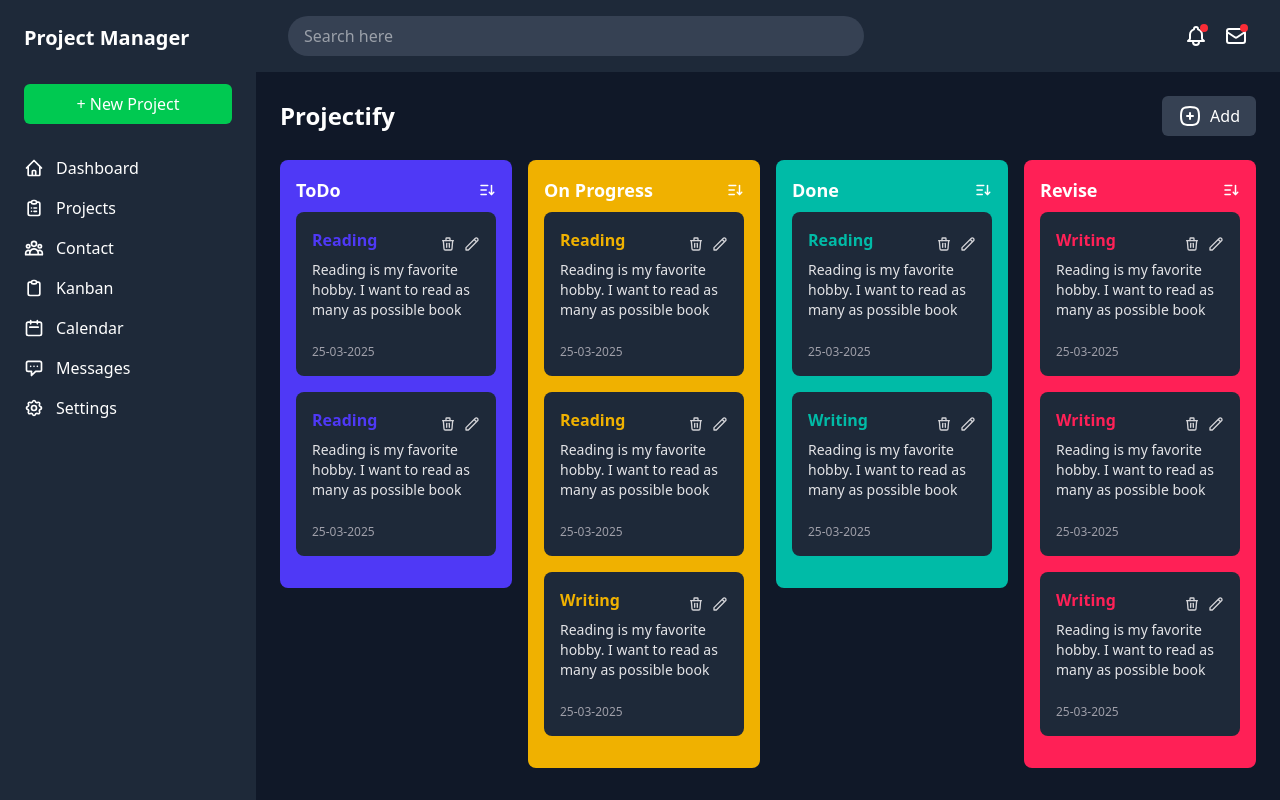
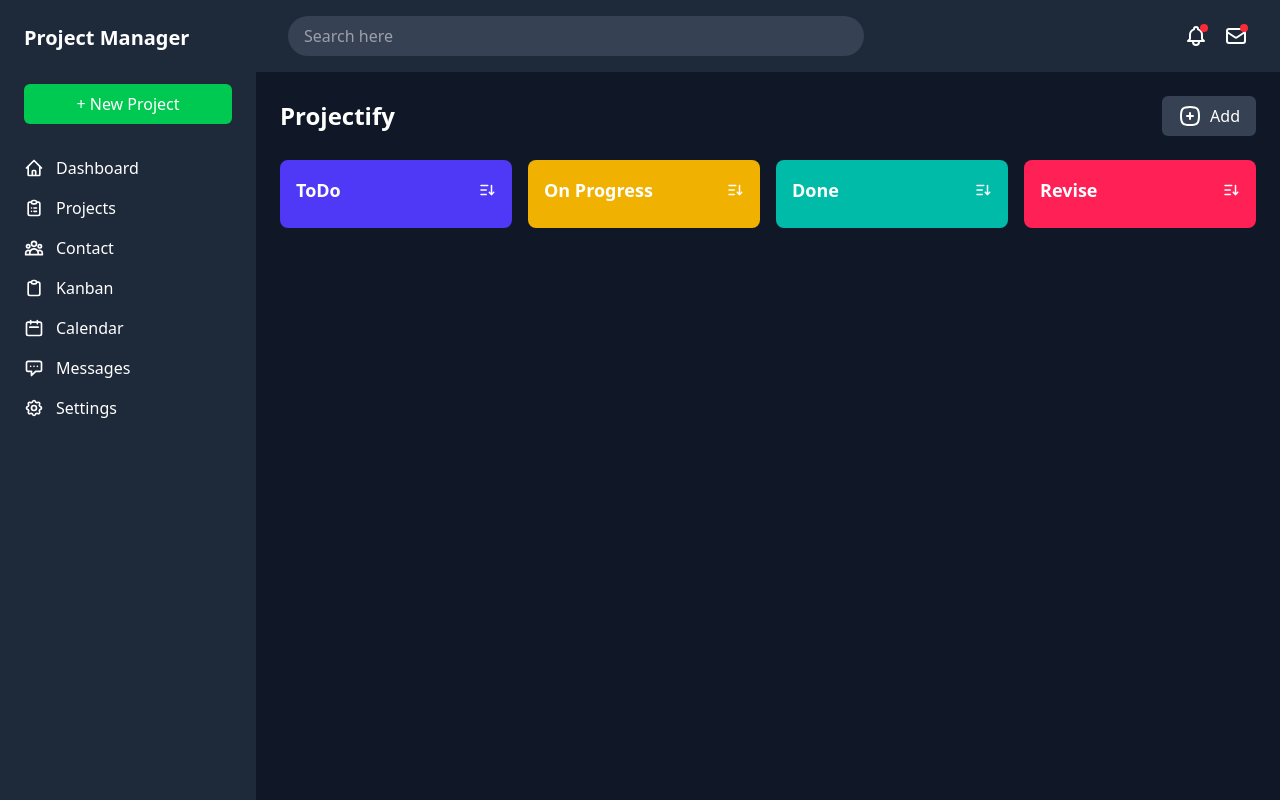
Before and after one commit to Sheikh-Farid77/project-manager1, a React (Vite) app: page / in a window 1280 px wide. Built offline with nearby package versions, Linux system fonts and the light colour scheme.

Commit message:
added delete funtionality

```diff
--- a/src/components/projectBoard/Project.jsx
+++ b/src/components/projectBoard/Project.jsx
@@ -1,13 +1,23 @@
 import { useProjects } from "../../context/ProjectProvider";
+import { DELETED } from "../../reducer/action";
 
 export default function Project({text, project}) {
 
-  const {handleShowModal, handleCurrentTask} = useProjects();
+  const {handleShowModal, handleCurrentTask, dispatch} = useProjects();
 
   const handleTaskUpdate = (task)=>{
     handleShowModal(true);
     handleCurrentTask(task);
 
+  }
+
+  const handleDeleteTask = (task)=>{
+dispatch({
+  type: DELETED,
+  payload: {
+    ...task
+  }
+})
   }
   return (
     <div className="mb-4 rounded-lg bg-gray-800 p-4">
@@ -15,7 +25,9 @@ export default function Project({text, project}) {
         <h4 className={`mb-2 flex-1 font-semibold ${text}`}>{project.taskName}</h4>
 
         <div className="flex gap-2">
-          <button>
+          <button
+          onClick={()=>handleDeleteTask(project)}
+          >
             <svg
               xmlns="http://www.w3.org/2000/svg"
               width="24"
--- a/src/context/ProjectProvider.jsx
+++ b/src/context/ProjectProvider.jsx
@@ -1,13 +1,12 @@
 import { createContext, useContext, useReducer, useState } from "react";
 import { projectReducer } from "../reducer/projectReducer";
-import { data } from "../data/data";
 
 // create a context for easy state management
 const projectContext = createContext(null);
 export default function ProjectProvider({children}){
-    const initialProjects = data;
+
 // reducer function for clean controller section
-    const[projects, dispatch] = useReducer(projectReducer, initialProjects);
+    const[projects, dispatch] = useReducer(projectReducer, []);
     const [searchValue, setSearchValue] = useState('');
     const [showModal, setShowModal] = useState(false); //visibility flag for open modal
     const [currentTask, setCurrentTask] = useState(null);
--- a/src/data/data.js
+++ /dev/null
@@ -1,72 +0,0 @@
-export const data = [
-    {
-        id: 1,
-        taskName: "Reading",
-        description: "Reading is my favorite hobby. I want to read as many as possible book",
-        dueDate: "25-03-2025",
-        category: "todo",
-      },
-      {
-        id: 2,
-        taskName: "Reading",
-        description: "Reading is my favorite hobby. I want to read as many as possible book",
-        dueDate: "25-03-2025",
-        category: "todo",
-      },
-      {
-        id: 3,
-        taskName: "Reading",
-        description: "Reading is my favorite hobby. I want to read as many as possible book",
-        dueDate: "25-03-2025",
-        category: "inprogress",
-      },
-      {
-        id: 4,
-        taskName: "Reading",
-        description: "Reading is my favorite hobby. I want to read as many as possible book",
-        dueDate: "25-03-2025",
-        category: "inprogress",
-      },
-      {
-        id: 5,
-        taskName: "Reading",
-        description: "Reading is my favorite hobby. I want to read as many as possible book",
-        dueDate: "25-03-2025",
-        category: "done",
-      },
-      {
-        id: 6,
-        taskName: "Writing",
-        description: "Reading is my favorite hobby. I want to read as many as possible book",
-        dueDate: "25-03-2025",
-        category: "done",
-      },
-      {
-        id: 7,
-        taskName: "Writing",
-        description: "Reading is my favorite hobby. I want to read as many as possible book",
-        dueDate: "25-03-2025",
-        category: "revised",
-      },
-      {
-        id: 8,
-        taskName: "Writing",
-        description: "Reading is my favorite hobby. I want to read as many as possible book",
-        dueDate: "25-03-2025",
-        category: "revised",
-      },
-      {
-        id: 9,
-        taskName: "Writing",
-        description: "Reading is my favorite hobby. I want to read as many as possible book",
-        dueDate: "25-03-2025",
-        category: "revised",
-      },
-      {
-        id: 10,
-        taskName: "Writing",
-        description: "Reading is my favorite hobby. I want to read as many as possible book",
-        dueDate: "25-03-2025",
-        category: "inprogress",
-      }
-]
--- a/src/reducer/projectReducer.js
+++ b/src/reducer/projectReducer.js
@@ -4,7 +4,7 @@ import { ADDED, DELETED, UPDATED } from "./action";
 export const projectReducer = (state, action) => {
     switch (action.type) {
         case ADDED:
-            return[
+            return [
                 ...state,
                 {
                     id: generateId(state),
@@ -19,7 +19,7 @@ export const projectReducer = (state, action) => {
                 task.id === action.payload.id ? action.payload : task
             );
         case DELETED:
-            return
+            return state.filter((task) => task.id !== action.payload.id);
 
         default:
             return state;
--- a/src/utility/generateId.js
+++ b/src/utility/generateId.js
@@ -1,5 +1,5 @@
 export const generateId = (state)=>{
-    const nextId = state.reduce((prev, current) => prev && prev.id > current.id ? prev.id : current.id);
+    const nextId = state.reduce(((prev, current) => prev && prev.id > current.id ? prev.id : current.id), 0);
 
     return nextId + 1;
 }
```
